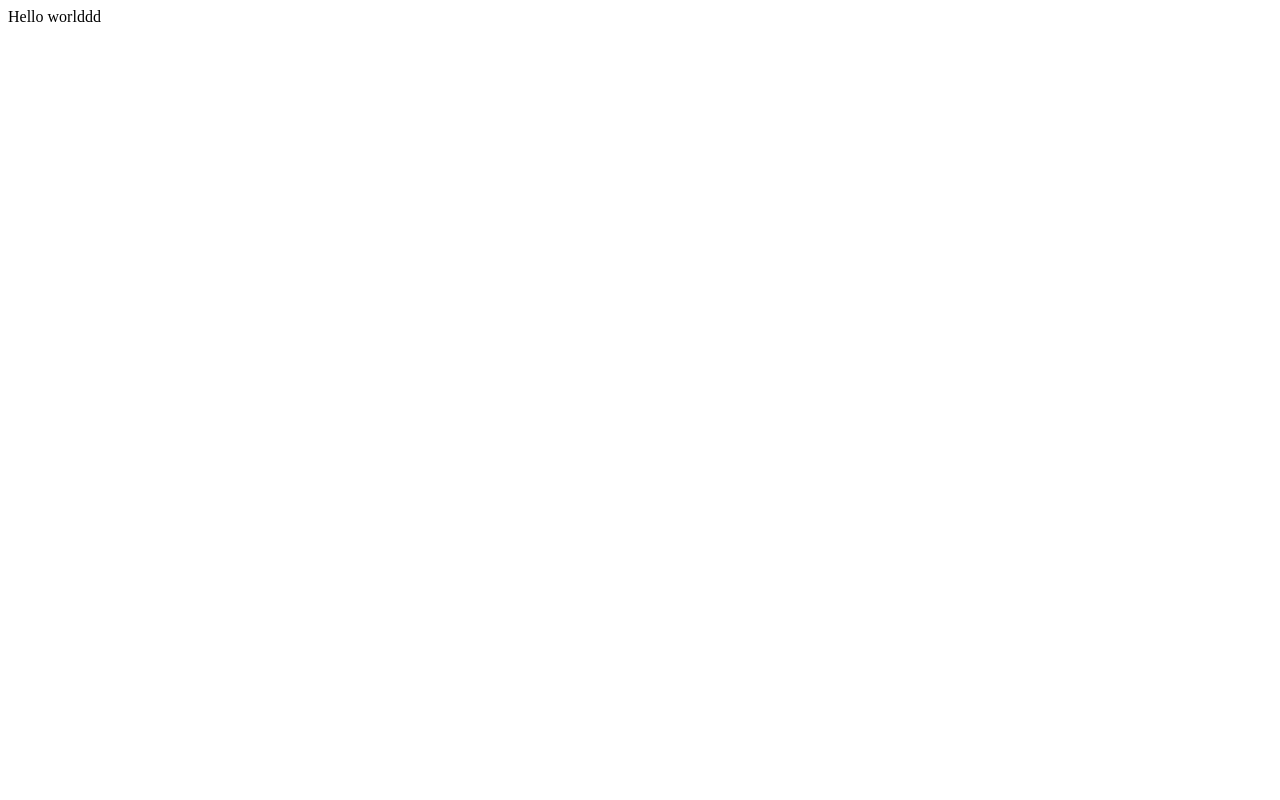
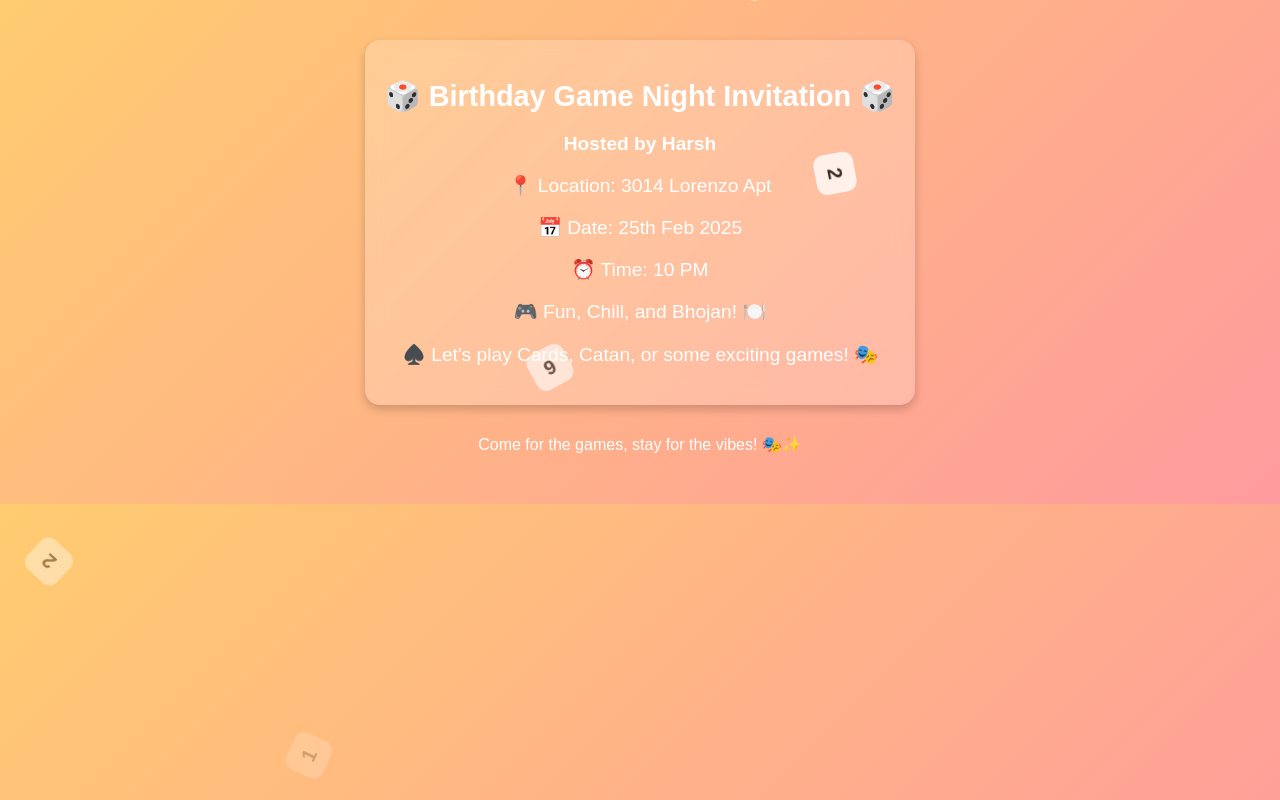
Before and after one commit to harsh-03-m/harsh-03-m.github.io, a plain HTML site: page index.html in a window 1280 px wide. Drawn offline with Linux system fonts and the light colour scheme.

Commit message:
birthday page 1

```diff
--- a/index.html
+++ b/index.html
@@ -1 +1,106 @@
-Hello worlddd
+<!DOCTYPE html>
+<html lang="en">
+<head>
+    <meta charset="UTF-8">
+    <meta name="viewport" content="width=device-width, initial-scale=1.0">
+    <title>Harsh's Game Night</title>
+    <style>
+        body {
+            font-family: 'Arial', sans-serif;
+            background: linear-gradient(135deg, #ffcc70, #ff9a9e);
+            text-align: center;
+            color: white;
+            margin: 0;
+            padding: 0;
+            overflow: hidden;
+        }
+        .container {
+            padding: 50px 5%;
+        }
+        .invite-card {
+            background: rgba(255, 255, 255, 0.2);
+            backdrop-filter: blur(10px);
+            border-radius: 15px;
+            padding: 20px;
+            display: inline-block;
+            box-shadow: 0 4px 10px rgba(0, 0, 0, 0.2);
+            animation: fadeIn 1.5s ease-in-out;
+            max-width: 90%;
+        }
+        @keyframes fadeIn {
+            from { opacity: 0; transform: scale(0.9); }
+            to { opacity: 1; transform: scale(1); }
+        }
+        @keyframes float {
+            0% { transform: translateY(0px); }
+            50% { transform: translateY(-10px); }
+            100% { transform: translateY(0px); }
+        }
+        .floating {
+            animation: float 2s ease-in-out infinite;
+        }
+        h1 {
+            font-size: 1.8em;
+        }
+        h2, p {
+            font-size: 1.2em;
+        }
+        .footer {
+            margin-top: 20px;
+            font-size: 1em;
+        }
+        .dice {
+            position: absolute;
+            width: 40px;
+            height: 40px;
+            background: white;
+            border-radius: 10px;
+            display: flex;
+            align-items: center;
+            justify-content: center;
+            font-size: 20px;
+            font-weight: bold;
+            color: black;
+            top: -50px;
+            left: 50%;
+            animation: roll 5s linear infinite;
+        }
+        @keyframes roll {
+            0% { transform: translateY(-10px) rotate(0deg); opacity: 1; }
+            100% { transform: translateY(120vh) rotate(360deg); opacity: 0; }
+        }
+        @media (max-width: 600px) {
+            h1 { font-size: 1.5em; }
+            h2, p { font-size: 1em; }
+            .invite-card { padding: 15px; }
+        }
+    </style>
+</head>
+<body>
+    <div class="container">
+        <div class="invite-card floating">
+            <h1>🎲 Birthday Game Night Invitation 🎲</h1>
+            <h2>Hosted by Harsh</h2>
+            <p>📍 Location: 3014 Lorenzo Apt</p>
+            <p>📅 Date: 25th Feb 2025</p>
+            <p>⏰ Time: 10 PM</p>
+            <p>🎮 Fun, Chill, and Bhojan! 🍽️</p>
+            <p>♠️ Let's play Cards, Catan, or some exciting games! 🎭</p>
+        </div>
+        <div class="footer">Come for the games, stay for the vibes! 🎭✨</div>
+    </div>
+    <script>
+        function createDice() {
+            const dice = document.createElement("div");
+            dice.classList.add("dice");
+            dice.textContent = Math.floor(Math.random() * 6) + 1;
+            dice.style.left = Math.random() * 90 + "vw";
+            document.body.appendChild(dice);
+            setTimeout(() => {
+                dice.remove();
+            }, 5000);
+        }
+        setInterval(createDice, 1000);
+    </script>
+</body>
+</html>
```
